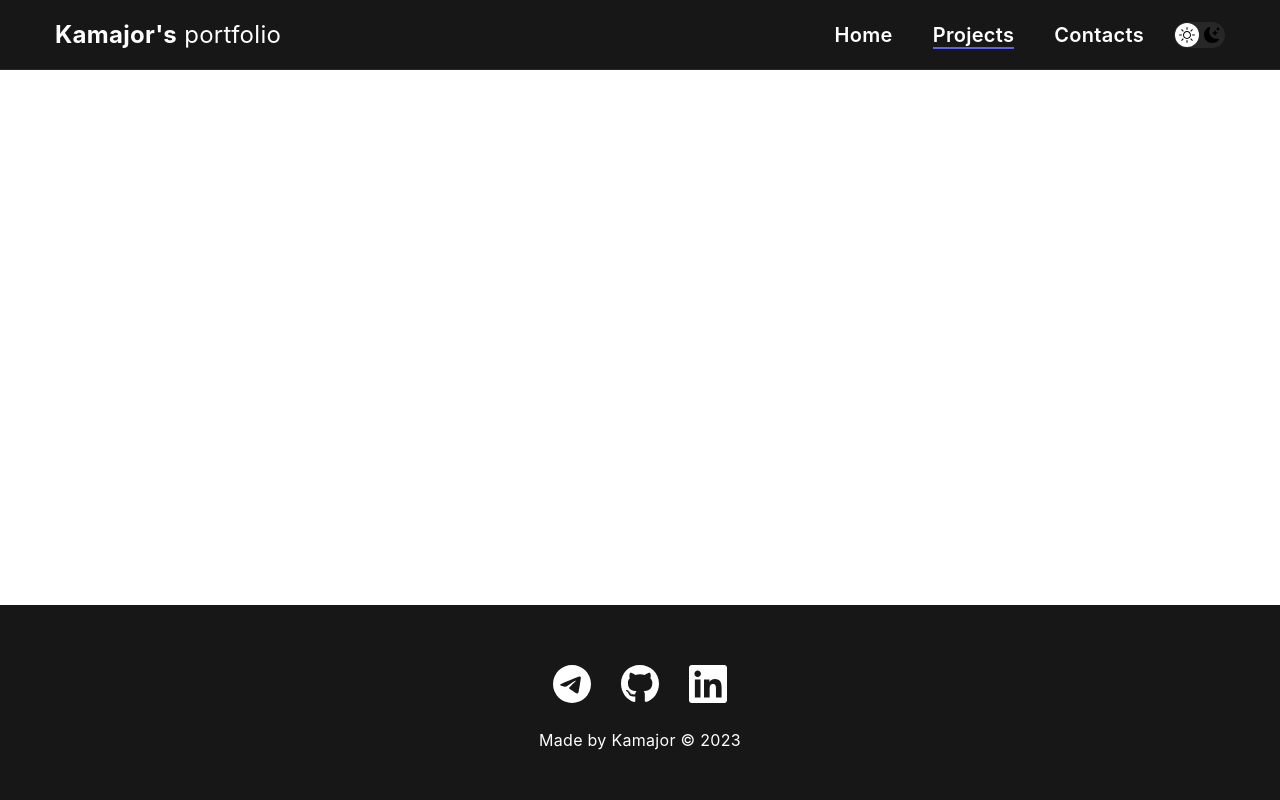
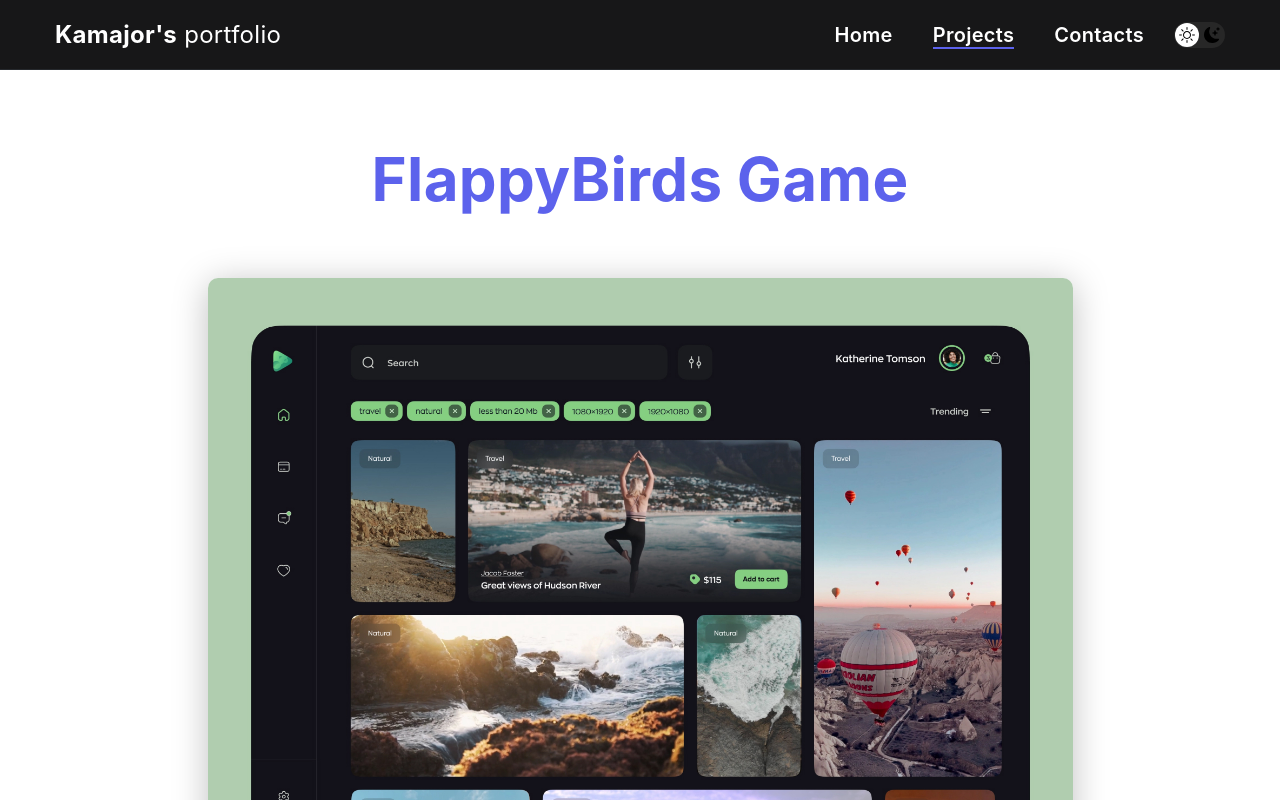
Before and after one commit to KamajorQA/React_Portfolio, a React (Create React App) app: page /projects/FlappyBirds in a window 1280 px wide. Shown: the top 800 px of the page. Built offline with nearby package versions, Linux system fonts and the light colour scheme.

Commit message:
Реализованы активные ссылки на каждый из проектов по клику на превью через компонент Link.

```diff
--- a/src/components/App/App.jsx
+++ b/src/components/App/App.jsx
@@ -16,9 +16,9 @@ function App() {
         <Navigation />
         <Routes>
           <Route path="/" element={<Home />} />
-          <Route path="/projects" element={<Projects />} />
+          <Route path="projects" element={<Projects />} />
+          <Route path="/projects/:slug" element={<ProjectPage />} />
           <Route path="/contacts" element={<Contacts />} />
-          <Route path="/projectPage/:slug" element={<ProjectPage />} />
         </Routes>
         <Footer />
       </BrowserRouter>
--- a/src/components/ProjectCard/ProjectCard.jsx
+++ b/src/components/ProjectCard/ProjectCard.jsx
@@ -1,15 +1,13 @@
+import { Link } from 'react-router-dom';
 import './projectCard.css';
 
-function ProjectCard({ previewImg, title, description, details, stack }) {
+function ProjectCard({ previewImg, title, slug }) {
   return (
     <li className="project">
-      <a href="./project-page.html">
+      <Link to={`/projects/${slug}`}>
         <img src={previewImg} alt={title} className="project__img" />
         <h3 className="project__title">{title}</h3>
-        {/* <h4>{description}</h4> */}
-        {/* {details && <p>{details}</p>}
-        <p>{stack}</p> */}
-      </a>
+      </Link>
     </li>
   );
 }
--- a/src/layouts/ProjectPage.jsx
+++ b/src/layouts/ProjectPage.jsx
@@ -6,9 +6,6 @@ import ButtonOutline from '../components/ButtonOutline/ButtonOutline';
 function ProjectPage() {
   const { slug } = useParams();
   const currentProject = projectsList.find((elem) => elem.slug === slug);
-
-  console.log(currentProject);
-
   return (
     <main className="section">
       <div className="container">
--- a/src/layouts/Projects.jsx
+++ b/src/layouts/Projects.jsx
@@ -1,5 +1,5 @@
+import projectsList from '../utilities/projectsList';
 import ProjectCard from '../components/ProjectCard/ProjectCard';
-import projectsList from '../utilities/projectsList';
 
 function Projects() {
   return (
```
